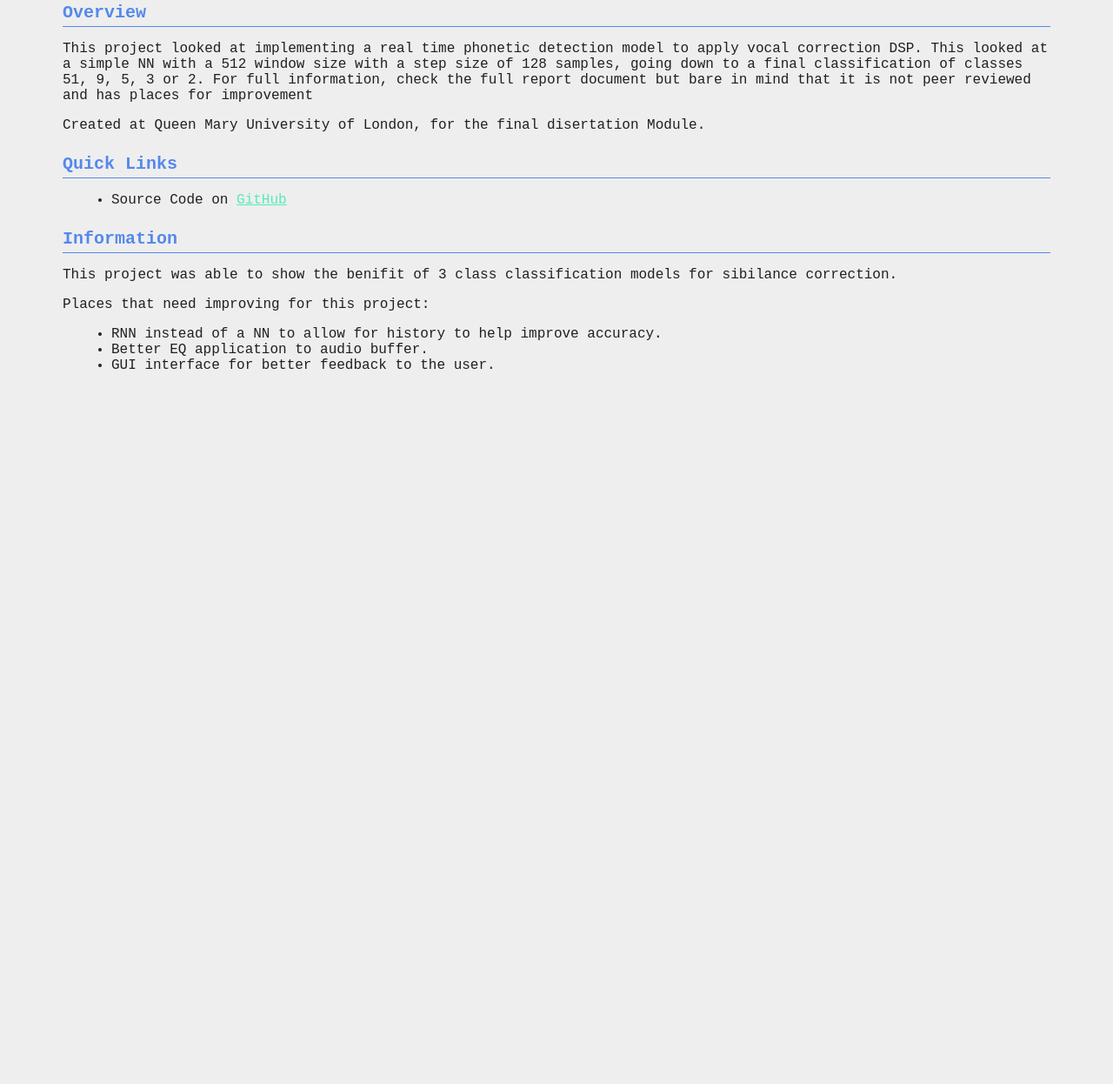
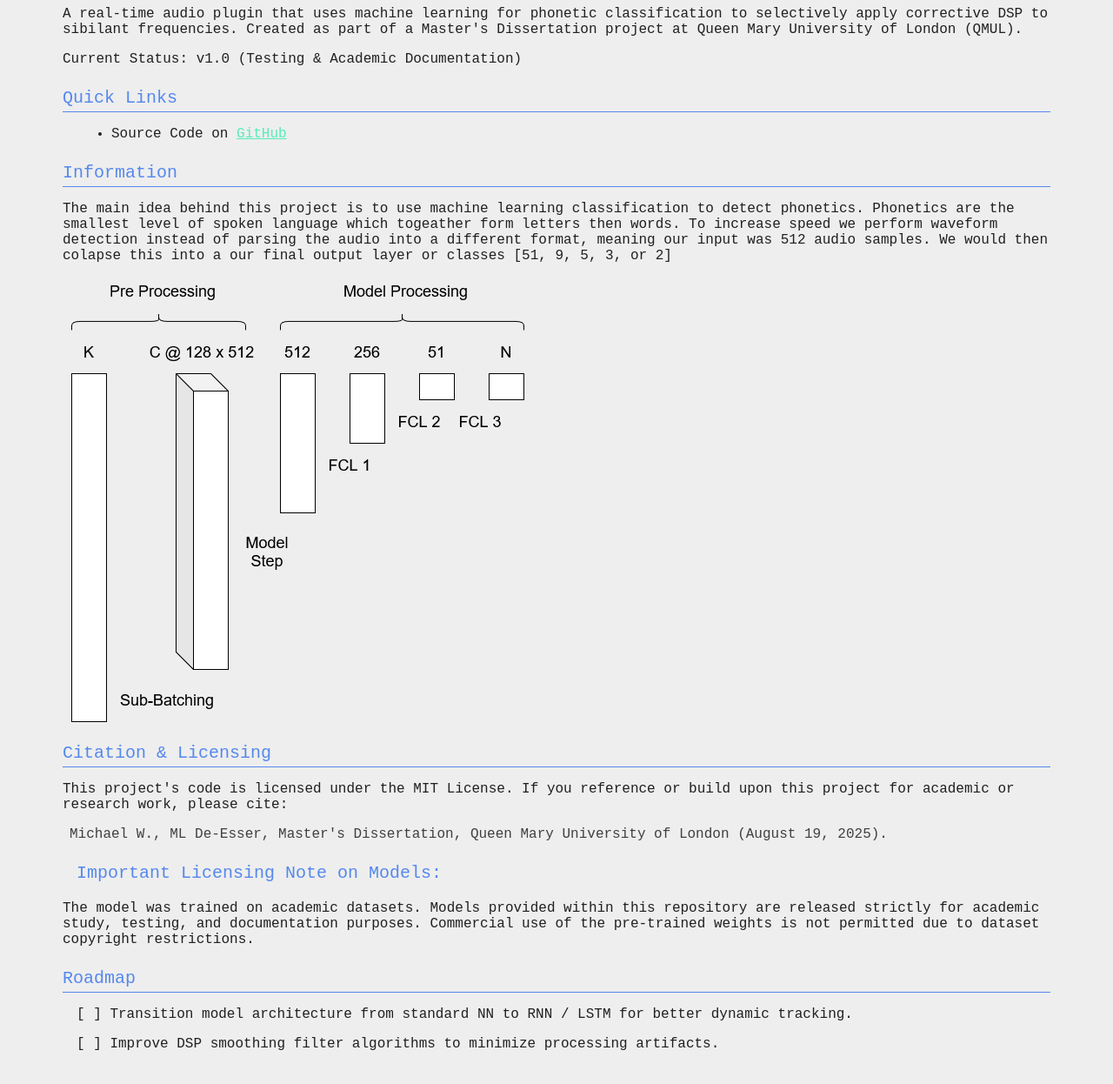
Before and after one commit to mwallis45/Machine-Learning-Real-Time-Sibilance-Correction-JUCE, a plain HTML site: page docs/index.html in a window 1280 px wide. Shown: the part 246-1492 px from the top of the page at 87% size. Before the commit the page ends 800 px from the top, so only its background shows below. Drawn offline with Linux system fonts and the light colour scheme; a web font is replaced by a local one.

Commit message:
Updated better webpage

```diff
--- a/docs/index.html
+++ b/docs/index.html
@@ -28,8 +28,8 @@
             <p class="author-subtitle">Maintained by Michael Wallis — Audio Programmer</p>
 
             <h2>Overview</h2>
-            <p>This project looked at implementing a real time phonetic detection model to apply vocal correction DSP. This looked at a simple NN with a 512 window size with a step size of 128 samples, going down to a final classification of classes 51, 9, 5, 3 or 2. For full information, check the full report document but bare in mind that it is not peer reviewed and has places for improvement</p>
-            <p>Created at Queen Mary University of London, for the final disertation Module.</p>
+            <p>A real-time audio plugin that uses machine learning for phonetic classification to selectively apply corrective DSP to sibilant frequencies. Created as part of a Master's Dissertation project at Queen Mary University of London (QMUL).</p>
+            <p>Current Status: v1.0 (Testing & Academic Documentation)</p>
 
             <h2>Quick Links</h2>
             <ul>
@@ -37,17 +37,19 @@
             </ul>
 
             <h2>Information</h2>
-            <p>
-                This project was able to show the benifit of 3 class classification models for sibilance correction.
-            </p>
-            <p>
-                Places that need improving for this project:
-            </p>
-            <ul>
-                <li>RNN instead of a NN to allow for history to help improve accuracy.</li>
-                <li>Better EQ application to audio buffer.</li>
-                <li>GUI interface for better feedback to the user.</li>
-            </ul>
+            <p>The main idea behind this project is to use machine learning classification to detect phonetics. Phonetics are the smallest level of spoken language which togeather form letters then words. To increase speed we perform waveform detection instead of parsing the audio into a different format, meaning our input was 512 audio samples. We would then colapse this into a our final output layer or classes [51, 9, 5, 3, or 2]</p>
+            <img src="/docs/img/final_project_model_diagram.drawio.png" alt="Machine Learning classification model." class="img">
+
+            <h2>Citation & Licensing</h2>
+            <p>This project's code is licensed under the MIT License. If you reference or build upon this project for academic or research work, please cite:</p>
+            <p class="quotes">Michael W., ML De-Esser, Master's Dissertation, Queen Mary University of London (August 19, 2025).</p>
+            <h3>Important Licensing Note on Models:</h3>
+            <p>The model was trained on academic datasets. Models provided within this repository are released strictly for academic study, testing, and documentation purposes. Commercial use of the pre-trained weights is not permitted due to dataset copyright restrictions.</p>
+
+
+            <h2>Roadmap</h2>
+            <p class="roadmap">[ ] Transition model architecture from standard NN to RNN / LSTM for better dynamic tracking.</p>
+            <p class="roadmap">[ ] Improve DSP smoothing filter algorithms to minimize processing artifacts.</p>
         </div>
 
     </main>
--- a/docs/style.css
+++ b/docs/style.css
@@ -1,32 +1,32 @@
 /* FONTS */
 /* ------------------------------------- */
+/* LIGHT */
+@font-face {
+    font-family: 'NK57-Monospace';
+    src: url('fonts/NK57\ Monospace\ Sc\ Lt.otf') format('opentype');
+    font-weight: 1;
+    font-style: normal;
+}
+
+@font-face {
+    font-family: 'NK57-Monospace';
+    src: url('fonts/NK57\ Monospace\ Sc\ Lt\ It.otf') format('opentype');
+    font-weight: 1;
+    font-style: italic;
+}
+
 /* REGULAR */
 @font-face {
     font-family: 'NK57-Monospace';
     src: url('fonts/NK57\ Monospace\ Sc\ Rg.otf') format('opentype');
-    font-weight: 400;
+    font-weight: 2;
     font-style: normal;
 }
 
 @font-face {
     font-family: 'NK57-Monospace';
     src: url('fonts/NK57\ Monospace\ Sc\ Rg\ It.otf') format('opentype');
-    font-weight: 400;
-    font-style: italic;
-}
-
-/* LIGHT */
-@font-face {
-    font-family: 'NK57-Monospace';
-    src: url('fonts/NK57\ Monospace\ Sc\ Lt.otf') format('opentype');
-    font-weight: 300;
-    font-style: normal;
-}
-
-@font-face {
-    font-family: 'NK57-Monospace';
-    src: url('fonts/NK57\ Monospace\ Sc\ Lt\ It.otf') format('opentype');
-    font-weight: 300;
+    font-weight: 2;
     font-style: italic;
 }
 
@@ -34,14 +34,14 @@
 @font-face {
     font-family: 'NK57-Monospace';
     src: url('fonts/NK57\ Monospace\ Sc\ Sb.otf') format('opentype');
-    font-weight: 600;
+    font-weight: 3;
     font-style: normal;
 }
 
 @font-face {
     font-family: 'NK57-Monospace';
     src: url('fonts/NK57\ Monospace\ Sc\ Sb\ It.otf') format('opentype');
-    font-weight: 600;
+    font-weight: 3;
     font-style: italic;
 }
 
@@ -49,14 +49,14 @@
 @font-face {
     font-family: 'NK57-Monospace';
     src: url('fonts/NK57\ Monospace\ Sc\ Bd.otf') format('opentype');
-    font-weight: 700;
+    font-weight: 4;
     font-style: normal;
 }
 
 @font-face {
     font-family: 'NK57-Monospace';
     src: url('fonts/NK57\ Monospace\ Sc\ Bd\ It.otf') format('opentype');
-    font-weight: 700;
+    font-weight: 4;
     font-style: italic;
 }
 
@@ -64,14 +64,14 @@
 @font-face {
     font-family: 'NK57-Monospace';
     src: url('fonts/NK57 Monospace Sc Eb.otf') format('opentype');
-    font-weight: 800;
+    font-weight: 5;
     font-style: normal;
 }
 
 @font-face {
     font-family: 'NK57-Monospace';
     src: url('fonts/NK57\ Monospace\ Sc\ Eb\ It.otf') format('opentype');
-    font-weight: 800;
+    font-weight: 5;
     font-style: italic;
 }
 
@@ -119,8 +119,8 @@
     justify-content: space-between;
     background-color: var(--secondary-colour);
     color: var(--text-main);
+    box-shadow: 0px 2px 8px var(--border-color);
     padding: 0.75rem 2rem;
-    box-shadow: 0 2px 8px var(--border-color);
     transition: all 0.2s ease;
 }
 
@@ -132,7 +132,7 @@
 
 .site-title {
     font-family: 'NK57-Monospace', monospace;
-    font-weight: 800;
+    font-weight: 5;
     font-size: 2rem;
 
     background-color: var(--secondary-colour);
@@ -142,7 +142,7 @@
 
 .home-button {
     font-family: 'NK57-Monospace', monospace;
-    font-weight: 500;
+    font-weight: 2;
     font-size: 0.875rem;
 
     background-color: var(--bg-main);
@@ -163,7 +163,7 @@
 
 .theme-toggle-btn {
     font-family: 'NK57-Monospace', monospace;
-    font-weight: 500;
+    font-weight: 2;
     font-size: 0.875rem;
 
     background-color: var(--bg-main);
@@ -182,25 +182,72 @@
 /* Body */
 body {
     font-family: 'NK57-Monospace', monospace;
-    font-weight: 300;
+    font-weight: 2;
     background-color: var(--bg-main);
     color: var(--main-color);
-    margin: 40px;
+    margin: 0px;
 
     transition: all 0.2s ease;
 }
+
+h1 {
+    font-size: 2rem;
+    font-weight: 5;
+    margin-bottom: 0.5rem;
+    color: var(--secondary-colour);
+}
+
+h2 {
+    color: var(--trinary-colour);
+    font-family: 'NK57-Monospace', monospace;
+    font-weight: 4;
+    font-size: 1.25rem;
+    margin: 1.5rem 0 0.5rem 0;
+    border-bottom: 1px solid var(--trinary-colour);
+    padding-bottom: 0.25rem;
+}
+
+h3 {
+    color: var(--trinary-colour);
+    font-family: 'NK57-Monospace', monospace;
+    font-weight: 3;
+    font-size: 1.25rem;
+    margin: 1.5rem 0rem 0.5rem 1rem;
+    padding-bottom: 0.25rem;
+}
+
+h4 {
+    color: var(--trinary-colour);
+    font-family: 'NK57-Monospace', monospace;
+    font-weight: 2;
+    font-size: 1.25rem;
+    margin: 1.5rem 0rem 0.5rem 1rem;
+    padding-bottom: 0.25rem;
+}
+
+p {
+    font-family: 'NK57-Monospace', monospace;
+    font-weight: 2;
+    color: var(--text-main);
+}
+
+ul {
+    font-family: 'NK57-Monospace', monospace;
+    font-weight: 2;
+    color: var(--text-main);
+    margin-left: 1rem;
+    margin-bottom: 1rem;
+}
+
+/* Style changes */
 
 .doc-card {
     background-color: var(--bg-main);
     border-radius: 2px;
     padding: 2rem;
+    margin: 0rem 40px;
+
     transition: all 0.2s ease;
-}
-
-h1 {
-    font-size: 2rem;
-    margin-bottom: 0.5rem;
-    color: var(--secondary-colour);
 }
 
 .author-subtitle {
@@ -209,26 +256,67 @@ h1 {
     transition: all 0.2s ease;
 }
 
-h2 {
-    color: var(--trinary-colour);
+.inline-code {
     font-family: 'NK57-Monospace', monospace;
-    font-weight: 600;
-    font-size: 1.25rem;
-    margin: 1.5rem 0 0.5rem 0;
-    border-bottom: 1px solid var(--trinary-colour);
-    padding-bottom: 0.25rem;
+    font-weight: 1;
+    color: var(--text-muted);
+    background-color: var(--bg-card);
 }
 
-ul {
+.info-text {
     font-family: 'NK57-Monospace', monospace;
-    font-weight: 300;
+    font-weight: 2;
+    color: var(--text-muted);
+    margin: 0rem 0rem 0rem 0.5rem;
+}
+
+.quotes {
+    font-family: 'NK57-Monospace', monospace;
+    font-weight: 1;
+    color: var(--text-muted);
+    background-color: var(--bg-main);
+    margin: 0rem 0rem 0rem 0.5rem;
+}
+
+.roadmap {
+    font-family: 'NK57-Monospace', monospace;
+    font-weight: 1;
     color: var(--text-main);
     margin-left: 1rem;
     margin-bottom: 1rem;
 }
 
-p {
+.text-bold {
     font-family: 'NK57-Monospace', monospace;
-    font-weight: 300;
+    font-weight: 5;
+    color: var(--text-muted);
+    background-color: var(--bg-main);
+}
+
+.link-button {
+    font-family: 'NK57-Monospace', monospace;
+    font-weight: 2;
+    font-size: 1rem;
+
+    background-color: var(--bg-main);
     color: var(--text-main);
+    border: 1px solid var(--bg-card);
+
+    display: inline-block;
+    text-decoration: none;
+
+    padding: 0.4rem 0.9rem;
+    border-radius: 6px;
+    cursor: pointer;
+    transition: all 0.2s ease;
 }
+.link-button:hover {
+    color: var(--secondary-colour);
+}
+
+.img {
+    max-width: 100%;
+    height: auto;
+    display: flow-root;
+    border-radius: 8px;
+}
```
Also changed, not shown: 1 other file.
